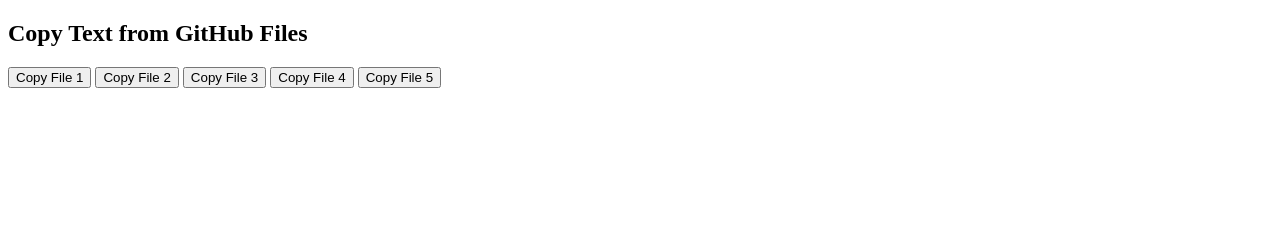
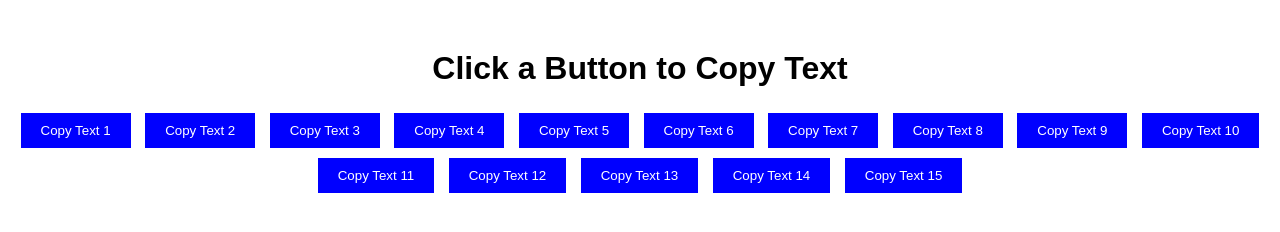
Before and after one commit to T8e8d8d8y/T8e8d8d8y.github.io, a plain HTML site: page index.html in a window 1280 px wide. Drawn offline with Linux system fonts and the light colour scheme.

Commit message:
Update index.html

```diff
--- a/index.html
+++ b/index.html
@@ -1,27 +1,46 @@
 <!DOCTYPE html>
-<html>
+<html lang="en">
 <head>
-    <title>GitHub File Copy</title>
-    <script>
-        async function copyText(fileUrl) {
-            try {
-                let response = await fetch(fileUrl);
-                let text = await response.text();
-                navigator.clipboard.writeText(text);
-                alert("Text copied!");
-            } catch (err) {
-                alert("Failed to copy text.");
-            }
+    <meta charset="UTF-8">
+    <meta name="viewport" content="width=device-width, initial-scale=1.0">
+    <title>Copy Text from Files</title>
+    <style>
+        body { font-family: Arial, sans-serif; text-align: center; margin-top: 50px; }
+        .btn { padding: 10px 20px; margin: 5px; cursor: pointer; background-color: blue; color: white; border: none; }
+        .btn:hover { background-color: darkblue; }
+    </style>
+</head>
+<body>
+
+    <h1>Click a Button to Copy Text</h1>
+
+    <button class="btn" onclick="copyText('ARITHMETIC OPERATION USING SWITCH CASE.txt')">Copy Text 1</button>
+    <button class="btn" onclick="copyText('file2.txt')">Copy Text 2</button>
+    <button class="btn" onclick="copyText('file3.txt')">Copy Text 3</button>
+    <button class="btn" onclick="copyText('file4.txt')">Copy Text 4</button>
+    <button class="btn" onclick="copyText('file5.txt')">Copy Text 5</button>
+    <button class="btn" onclick="copyText('file6.txt')">Copy Text 6</button>
+    <button class="btn" onclick="copyText('file7.txt')">Copy Text 7</button>
+    <button class="btn" onclick="copyText('file8.txt')">Copy Text 8</button>
+    <button class="btn" onclick="copyText('file9.txt')">Copy Text 9</button>
+    <button class="btn" onclick="copyText('file10.txt')">Copy Text 10</button>
+    <button class="btn" onclick="copyText('file11.txt')">Copy Text 11</button>
+    <button class="btn" onclick="copyText('file12.txt')">Copy Text 12</button>
+    <button class="btn" onclick="copyText('file13.txt')">Copy Text 13</button>
+    <button class="btn" onclick="copyText('file14.txt')">Copy Text 14</button>
+    <button class="btn" onclick="copyText('file15.txt')">Copy Text 15</button>
+ <script>
+        function copyText(fileName) {
+            fetch(fileName)
+                .then(response => response.text())
+                .then(text => {
+                    navigator.clipboard.writeText(text)
+                        .then(() => alert("Text copied successfully!"))
+                        .catch(err => alert("Failed to copy text: " + err));
+                })
+                .catch(err => alert("Error loading file: " + err));
         }
     </script>
-</head>
-<body>
-    <h2>Copy Text from GitHub Files</h2>
-    <button onclick="copyText('https://raw.githubusercontent.com/yourusername/my-github-pages-site/main/ARITHMETIC OPERATION USING SWITCH CASE.txt')">Copy File 1</button>
-    <button onclick="copyText('https://raw.githubusercontent.com/yourusername/my-github-pages-site/main/file2.txt')">Copy File 2</button>
-    <button onclick="copyText('https://raw.githubusercontent.com/yourusername/my-github-pages-site/main/file3.txt')">Copy File 3</button>
-    <button onclick="copyText('https://raw.githubusercontent.com/yourusername/my-github-pages-site/main/file4.txt')">Copy File 4</button>
-    <button onclick="copyText('https://raw.githubusercontent.com/yourusername/my-github-pages-site/main/file5.txt')">Copy File 5</button>
-    <!-- Add more buttons for remaining files up to 15 -->
+
 </body>
 </html>
```
